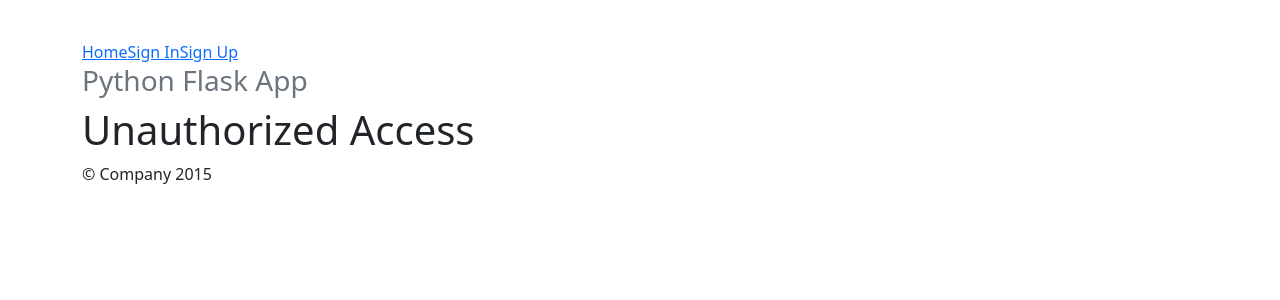
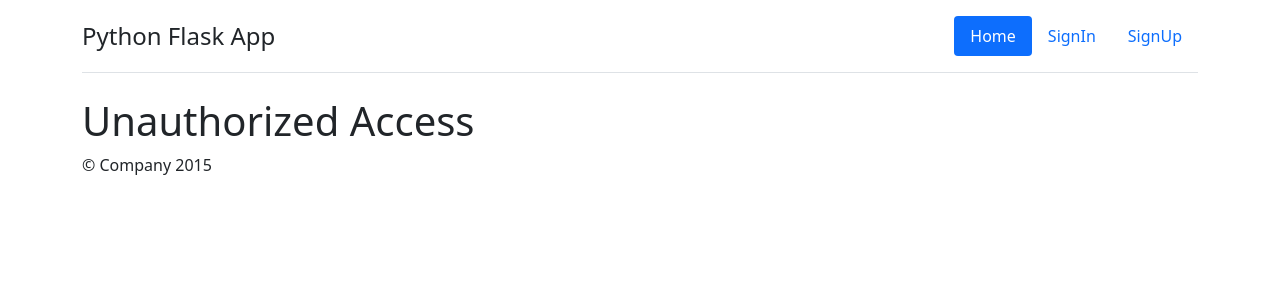
Before and after one commit to MarieDeSmedt/myApp, a Flask app: page /userHome in a window 1280 px wide. Shown: the top 300 px of the page. Run offline with Flask 2, Linux system fonts and the light colour scheme.

Commit message:
correct error page

```diff
--- a/map_app/main.py
+++ b/map_app/main.py
@@ -119,6 +119,37 @@ def logout():
 def showAddSite():
     return render_template('addSite.html')
 
+@app.route('/addSite',methods=['POST'])
+def addSite():
+    try:
+        if session.get('user'):
+            _title = request.form['inputTitle']
+            _longitude = request.form['inputLon']
+            _latitude = request.form['inputLat']
+            _siteSid = request.form['inputSiteSid']
+            _user = session.get('user')
+
+            conn = mysql.connect()
+            cursor = conn.cursor()
+            cursor.callproc('sp_addSite',(_title,_longitude,_latitude,_siteSid,_user))
+            data = cursor.fetchall()
+
+            if len(data) is 0:
+                conn.commit()
+                return redirect('/userHome')
+            else:
+                return render_template('error.html',error = 'An error occurred!')
+
+        else:
+            return render_template('error.html',error = 'Unauthorized Access')
+    except Exception as e:
+        return render_template('error.html',error = str(e))
+    finally:
+        cursor.close()
+        conn.close()
+
+
+
 
 
 if __name__ == "__main__":
--- a/map_app/templates/error.html
+++ b/map_app/templates/error.html
@@ -3,7 +3,6 @@
 <html lang="en">
   <head>
     <title>Unauthorized Access:: Python Flask MapApp</title>
-
 
     <link
     href="https://cdn.jsdelivr.net/npm/bootstrap@5.1.3/dist/css/bootstrap.min.css"
@@ -11,7 +10,6 @@
     integrity="sha384-1BmE4kWBq78iYhFldvKuhfTAU6auU8tT94WrHftjDbrCEXSU1oBoqyl2QvZ6jIW3"
     crossorigin="anonymous"
     />
-    <link href="../static/css/signup.css" rel="stylesheet" />
 
 
   </head>
@@ -19,24 +17,37 @@
   <body>
 
     <div class="container">
-      <div class="header">
-        <nav>
-           <ul class="nav nav-pills pull-right">
-            <li role="presentation" class="active"><a href="#">Home</a></li>
-            <li role="presentation"><a href="/showSignin">Sign In</a></li>
- 	          <li role="presentation"><a href="/showSignUp">Sign Up</a></li>
-          </ul>
+
+      <!--header-->
+      <header class="header">
+
+        <nav class="d-flex flex-wrap justify-content-center py-3 mb-4 border-bottom">
+            <a href="/" class="d-flex align-items-center mb-3 mb-md-0 me-md-auto text-dark text-decoration-none">
+                <span class="fs-4">Python Flask App</span>
+            </a>
+            <ul class="nav nav-pills">
+                <li class="nav-item">
+                    <a href="/" class="nav-link active" aria-current="page">Home</a>
+                </li>
+                <li class="nav-item">
+                    <a href="/showSignin" class="nav-link">SignIn</a>
+                </li>
+                <li class="nav-item">
+                    <a href="/showSignUp" class="nav-link">SignUp</a>
+                </li>
+
+            </ul>
+
         </nav>
-        <h3 class="text-muted">Python Flask App</h3>
+      </header>
+
+
+      <!-- message display -->
+      <div class="jumbotron">
+        <h1>{{error}}</h1>
       </div>
 
-      <div class="jumbotron">
-        <h1>{{error}}</h1>
-
-      </div>
-
-
-
+      <!-- footer-->
       <footer class="footer">
         <p>&copy; Company 2015</p>
       </footer>
--- a/map_app/templates/userhome.html
+++ b/map_app/templates/userhome.html
@@ -10,7 +10,6 @@
     integrity="sha384-1BmE4kWBq78iYhFldvKuhfTAU6auU8tT94WrHftjDbrCEXSU1oBoqyl2QvZ6jIW3"
     crossorigin="anonymous"
     />
-    <link href="../static/css/signup.css" rel="stylesheet" />
 
 
 </head>
@@ -24,7 +23,7 @@
                     <li role="presentation" class="nav-link">
                         <a href="/logout">Logout</a>
                     </li>
-                    <li role="presentation">
+                    <li role="presentation" class="nav-link">
                         <a href="/showAddSite">Add Site</a>
                     </li>
                 </ul>
```
